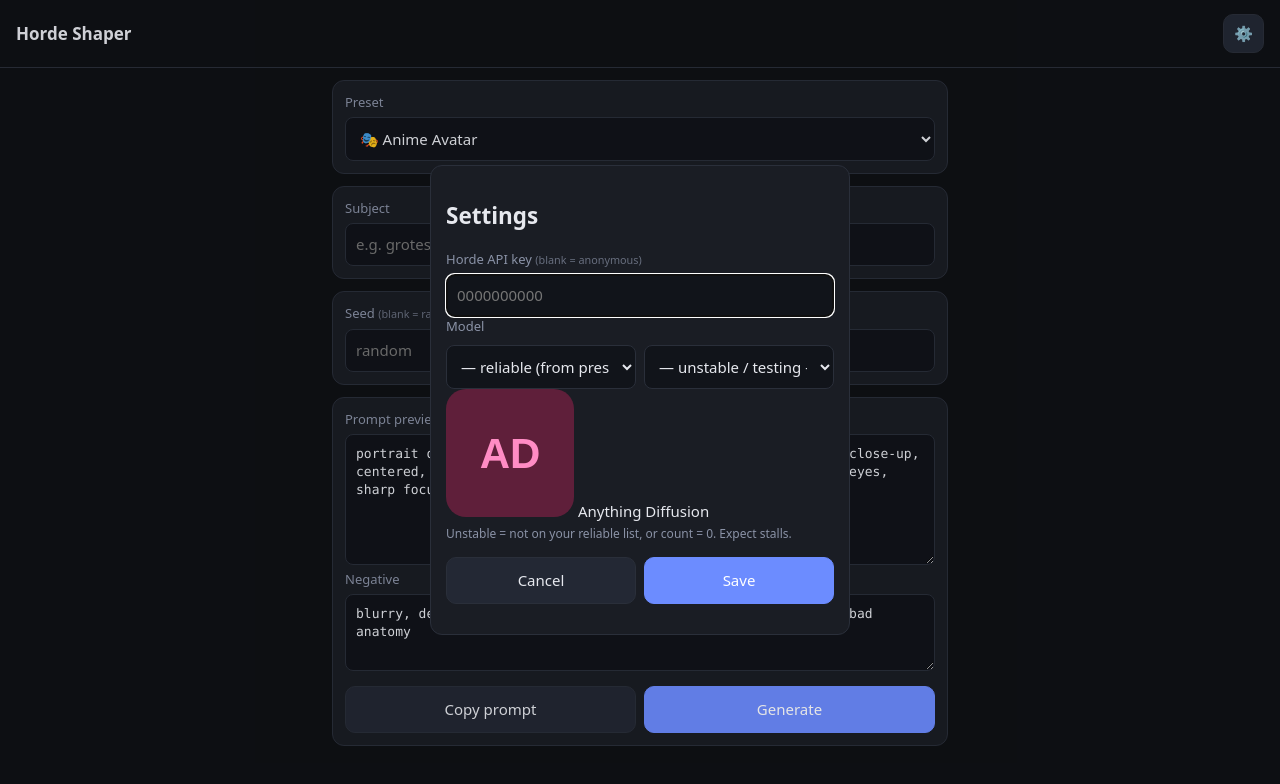
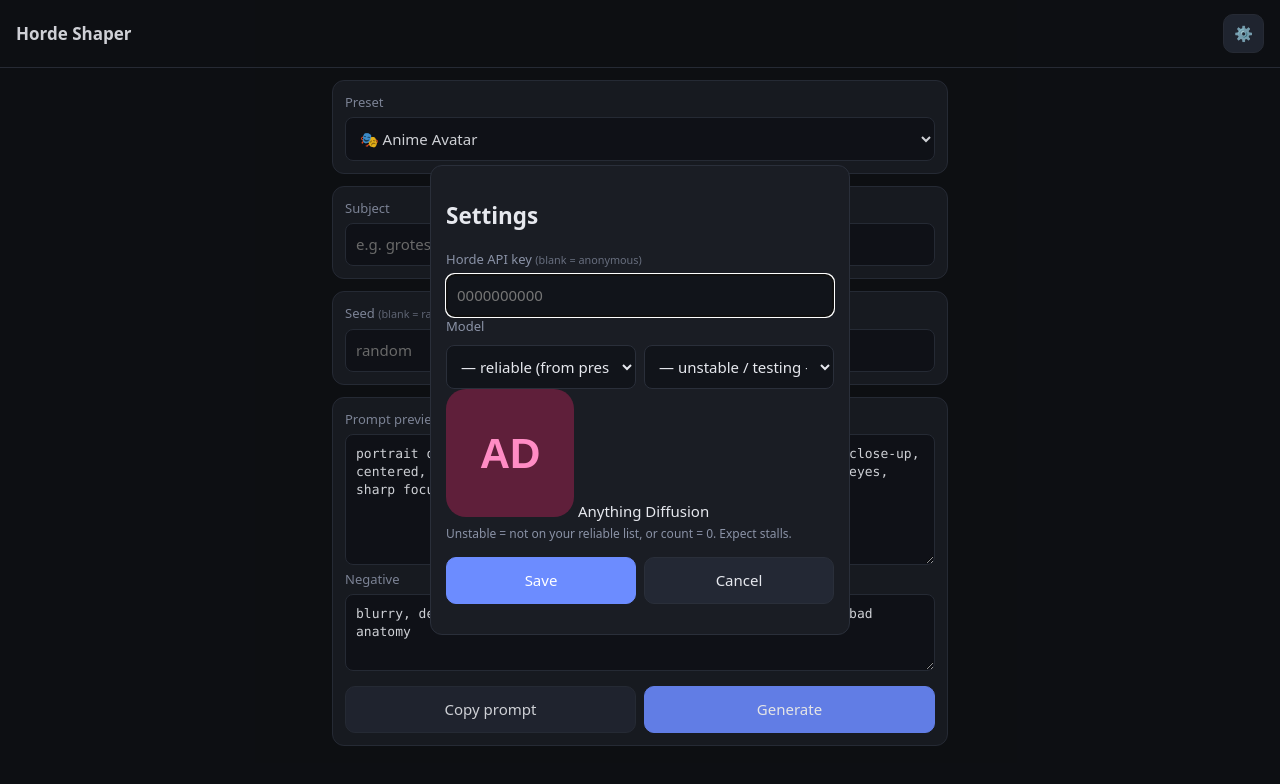
Before and after one commit to yusdesign/hordeshaper, a website: page www/index.html in a window 1280 px wide. Both pictures are taken after a click on the button "⚙️". Drawn offline with Linux system fonts and the light colour scheme; no server answers.

Commit message:
Update index.html

```diff
--- a/www/index.html
+++ b/www/index.html
@@ -79,8 +79,8 @@
     <small class="hint">Unstable = not on your reliable list, or count = 0. Expect stalls.</small>
 
     <menu>
-      <button value="cancel">Cancel</button>
-      <button id="saveSettingsBtn" value="save" class="primary">Save</button>
+      <button id="saveSettingsBtn" type="button" class="primary">Save</button>
+      <button type="button" id="closeSettingsBtn">Cancel</button>
     </menu>
   </form>
 </dialog>
```
